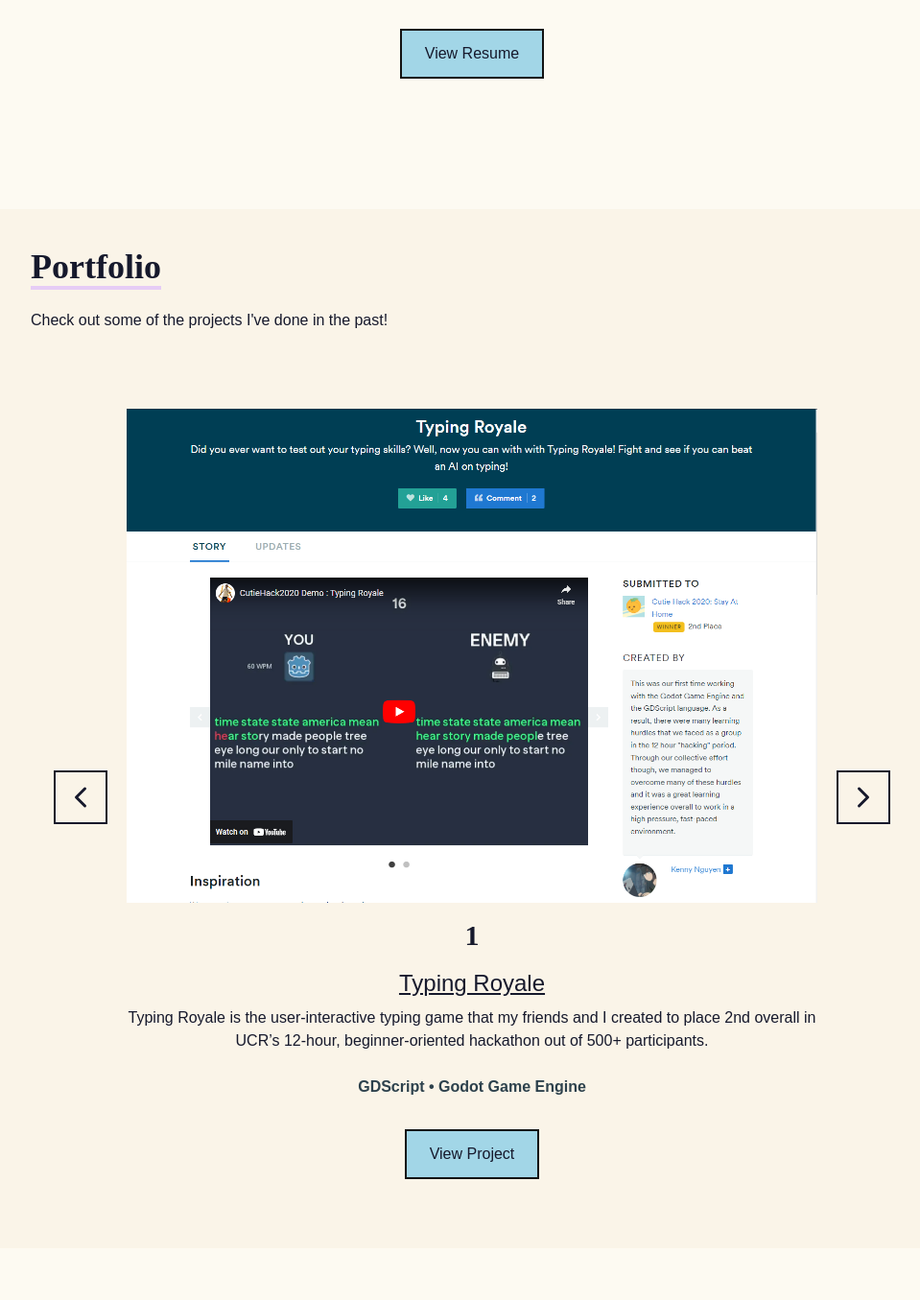
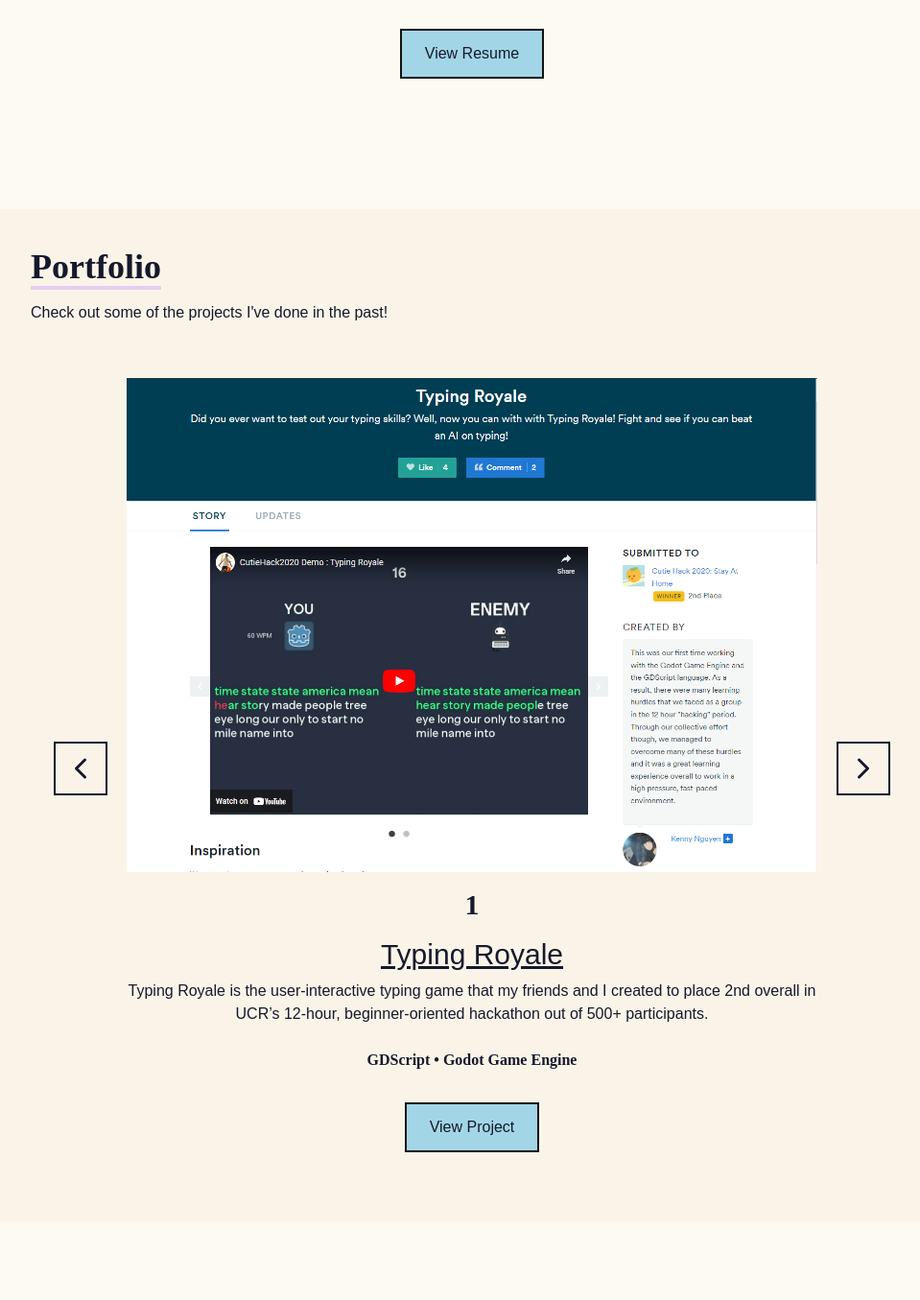
Before and after one commit to knytnguyen/portfolio, a React (Create React App) app: page / in a window 1280 px wide. Shown: the part 2182-3537 px from the top of the page at 96% size, without its empty margins (148-1107 px from the left). Built offline with nearby package versions, Linux system fonts and the light colour scheme.

Commit message:
Edited styling of portfolio section

```diff
--- a/src/components/Portfolio.jsx
+++ b/src/components/Portfolio.jsx
@@ -36,11 +36,8 @@
         <div className='max-w-[1000px] mx-auto p-10 flex flex-col justify-center w-full h-full'>
             <div className='pb-8'>
                 <h3 className='text-4xl font-bold inline border-b-4 text-[#16192C] border-[#E6CCF5]'>Portfolio</h3>
-                <p className='py-6'>Check out some of the projects I've done in the past!</p>
+                <p className='pt-4'>Check out some of the projects I've done in the past!</p>
             </div>
-            {/* CONTAINER
-            <div className='grid sm:grid-cols-2 md:grid-cols-2 gap-4'>
-            </div> */}
             <div className='m-6'>
                 {myData.map((item) => {
                     const { id, image, title, imageDescription, techUsed, linkToProject} = item;
@@ -50,11 +47,11 @@
                                 <FiChevronLeft />
                             </button>
                             <div className='flex flex-col items-center'>
-                                <img className='max-h-50 w-97 px-5' src={image} alt={title}/>
+                                <img className='max-h-50 max-w-97 px-5' src={image} alt={title}/>
                                 <h2 className='text-3xl font-bold my-4'>{id}</h2>
-                                <p className='text-2xl underline'>{title}</p>
+                                <p className='text-3xl underline'>{title}</p>
                                 <p className='text-1xl p-2 text-center'>{imageDescription}</p>
-                                <p className='text-1xl p-4 pb-6 text-[#2d414c] font-extrabold'>{techUsed}</p>
+                                <h3 className='text-1xl p-4 pb-6 font-extrabold'>{techUsed}</h3>
                                 <a className='border-green' href={linkToProject} rel='noreferrer' target='_blank'>
                                     <button className='text-[#16192C] bg-[#A2D6E7] group border-2 px-6 py-3 my-2 flex justify-center mx-auto border-[#121212] hover:bg-[#E6CCF5]'>View Project</button>
                                 </a>
--- a/src/data/data.js
+++ b/src/data/data.js
@@ -24,7 +24,7 @@
     {
         id: 3,
         image: BeginningPortfolio,
-        title: 'Beginning Portfolio',
+        title: 'First Portfolio',
         imageDescription: 'This project was my first attempt at creating a personal portfolio and start my web development path. I created this website using the skills I had acquired from completing over 300 hours worth of content from the freeCodeCamp Responsive Web Design course.',
         techUsed: 'HTML • CSS • JavaScript',
         linkToProject: 'https://knytnguyen.github.io/',
```
